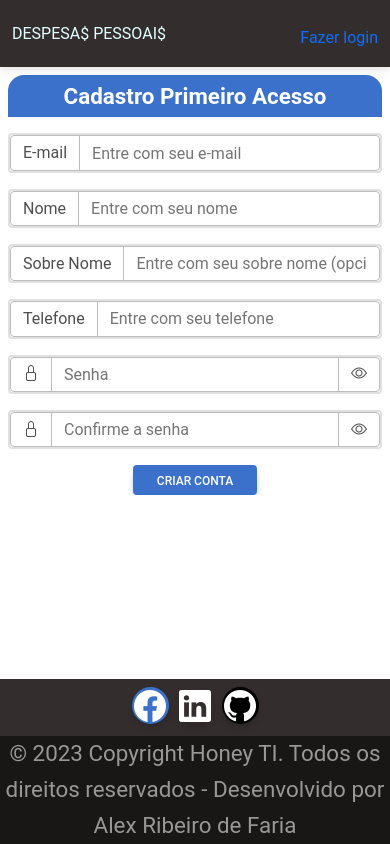
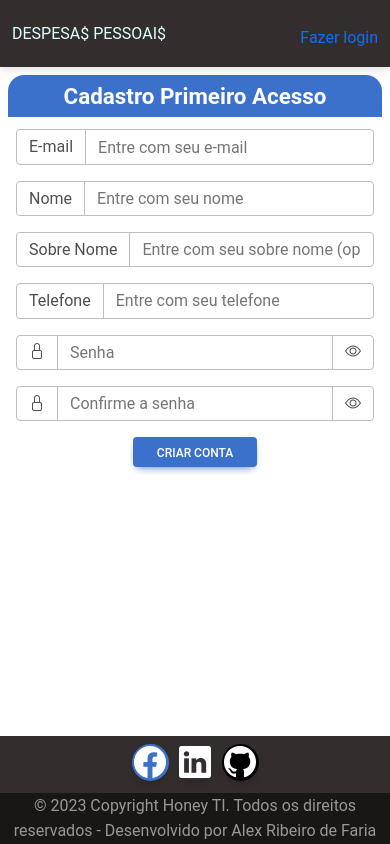
Before and after one commit to alexfariakof/angular-frontend-despesas, an Angular app: page /createAccount in a window 390 px wide. Built offline with nearby package versions, Linux system fonts and the light colour scheme.

Commit message:
Implementações e Correções no layout Responsivo

```diff
--- a/src/app/pages/login/login.component.html
+++ b/src/app/pages/login/login.component.html
@@ -8,7 +8,7 @@
         </div>
         <div class="d-flex justify-content-end">
           <ul class="navbar-nav ms-auto mt-2 ">
-            <li class="nav-item"><a class="nav-link fs-6 fs-sm-5 fs-md-4 fs-lg-3 textBtnHeader" href="/createAccount">Criar
+            <li class="nav-item"><a class="nav-link fs-6 fs-sm-5 fs-md-4 fs-lg-3 textBtnHeader" href="/login">Criar
                 uma conta</a></li>
             <li class="nav-item"><a class="nav-link fs-6 fs-sm-5 fs-md-4 fs-lg-3 textBtnHeader" href="/login">Fazer
                 login</a></li>
@@ -43,7 +43,7 @@
           class="error-input">
           Campo Obrigatório!
         </label>
-        <div class="input-group mt-3  d-flex flex-column align-items-center justify-content-center  ">
+        <div class="input-group mt-3  d-flex flex-column align-items-center justify-content-center">
           <button type="submit" class="btn btn-primary w-100" [ngClass]="{'disabled' : !loginForm.valid}"
             [disabled]="!loginForm.valid">Entrar</button>
         </div>
--- a/src/app/pages/primeiro-acesso/primeiro-acesso.component.html
+++ b/src/app/pages/primeiro-acesso/primeiro-acesso.component.html
@@ -1,5 +1,5 @@
-<div class="d-flex flex-column ">
-  <div class="bg-info w-100 h-15">
+<div class="d-flex flex-column h-100 ">
+  <div class="flex-grow-0 bg-info w-100 h-15">
     <nav id="navBrand" class="bg-dark navbar navbar-dark navbar-expand-sm  navbar-expand-md">
       <div class="container-fluid">
         <div class="d-flex justify-content-start">
@@ -15,43 +15,44 @@
       </div>
     </nav>
   </div>
-  <div class="d-flex flex-column m-2 m-r-0  border-end-0 border-start-0  border-primary  rounded-4 h-50">
+  <div class="h-100 flex-fill flex-grow-1 flex-fill m-2  border-end-0 border-start-0  border-primary  rounded-4">
     <div class="bg-primary w-100 d-flex flex-column align-items-center justify-content-center  rounded-top-4">
       <h2 class="text-white m-2 fw-bolder ">Cadastro Primeiro Acesso</h2>
     </div>
-    <form class="p-4 " (submit)="onSaveClick()" [formGroup]="createAccountFrom" class="overflow-y-auto  max-height-scroll">
-      <div class="input-group mt-3 border border-2 border-black rounded-2 ">
+    <div class="form-content p-2 overflow-y-auto  max-height-scroll">
+      <form (submit)="onSaveClick()" [formGroup]="createAccountFrom" >
+        <div class="input-group mt-1 rounded-2">
           <span class="input-group-text" id="labelEmail" >E-mail</span>
           <input id="txtEmail" [(ngModel)]="controleAcesso.email" name="txtEmail" formControlName="txtEmail" required="" type="text" class="form-control "
-          placeholder="Entre com seu e-mail" aria-label="e-mail" aria-describedby="e-mail"
+            placeholder="Entre com seu e-mail" aria-label="labelEmail" aria-describedby="labelEmail"
             [ngClass]="{ 'error-input': createAccountFrom.get('txtEmail')?.errors?.['required'] &&  createAccountFrom.get('txtEmail')?.touched }"
             />
         </div>
-      <div class="input-group mt-3 border border-2 border-black rounded-2 ">
+        <div class="input-group mt-3 rounded-2">
           <span class="input-group-text" id="labelNome" >Nome</span>
           <input id="txtNome" [(ngModel)]="controleAcesso.nome" name="txtNome" formControlName="txtNome" required="" type="text" class="form-control"
-          placeholder="Entre com seu nome" aria-label="Nome" aria-describedby="Nome"
-          [ngClass]="{ 'error-input': createAccountFrom.get('txtNome')?.errors?.['required'] &&  createAccountFrom.get('txtNome')?.touched }" />
+            placeholder="Entre com seu nome" aria-label="nome" aria-describedby="labelNome"
+          />
         </div>
-      <div class="input-group mt-3 border border-2 border-black rounded-2 ">
+        <div class="input-group mt-3 rounded-2" >
           <span class="input-group-text" id="labelSobreNome" >Sobre Nome</span>
           <input id="txtSobreNome" [(ngModel)]="controleAcesso.sobreNome" name="txtSobreNome" formControlName="txtSobreNome" required="" type="text" class="form-control"
-          placeholder="Entre com seu sobre nome (opcional)" aria-label="Sobre Nome" aria-describedby="Sobre Nome" />
+            placeholder="Entre com seu sobre nome (opcional)" aria-label="labelSobreNome" aria-describedby="labelSobreNome" />
         </div>
-      <div class="input-group mt-3 border border-2 border-black rounded-2 ">
+        <div class="input-group mt-3 rounded-2 ">
           <span class="input-group-text" id="labelTelefone" >Telefone</span>
           <input id="txtTelefone" [(ngModel)]="controleAcesso.telefone" name="txtTelefone" formControlName="txtTelefone" required="" type="text" class="form-control"
             placeholder="Entre com seu telefone" aria-label="Telefone" aria-describedby="Telefone"
             [ngClass]="{ 'error-input': createAccountFrom.get('txtTelefone')?.errors?.['required'] &&  createAccountFrom.get('txtTelefone')?.touched }" />
         </div>
-      <div class="input-group mt-3 border border-2 border-black rounded-2 " id="senha">
+        <div class="input-group mt-3  rounded-2 " id="senha">
           <span class="input-group-text"><i class="bi bi-lock"></i></span>
           <input id="txtSenha" [(ngModel)]="controleAcesso.senha" name="txtSenha" formControlName="txtSenha" required="" type="password"
                   [type]="showSenha ? 'text' : 'password'" class="form-control" placeholder="Senha" aria-label="Senha" aria-describedby="Senha"
                   [ngClass]="{ 'error-input': createAccountFrom.get('txtSenha')?.errors?.['required'] &&  createAccountFrom.get('txtSenha')?.touched }" />
           <span class="input-group-text" (click)="onToogleSenha()" ><i [ngClass]="eyeIconClass" ></i></span>
         </div>
-      <div class="input-group mt-3 border border-2 border-black rounded-2 " id="confirmaSenha">
+        <div class="input-group mt-3 rounded-2 " id="confirmaSenha">
           <span class="input-group-text"><i class="bi bi-lock"></i></span>
           <input id="txtConfirmaSenha" [(ngModel)]="controleAcesso.confirmaSenha" name="txtConfirmaSenha" formControlName="txtConfirmaSenha" required="" type="password"
                   [type]="showConfirmaSenha ? 'text' : 'password'" class="form-control" placeholder="Confirme a senha" aria-label="Confirme a senha" aria-describedby="Confirme a senha"
@@ -64,9 +65,11 @@
       </form>
     </div>
   </div>
-<footer class="bg-dark text-center text-white footer navbar-fixed-bottom h-15">
+
+  <div class="h-10 ">
+    <footer class="bg-dark text-center text-white footer navbar-fixed-bottom" sty>
       <div class="container p-1 pb-0">
-    <section class="mb-2 footer-elements">
+        <section class="mb-2">
           <!-- Facebook -->
           <a class="btn text-white btn-floating m-1 bg-primary" target="_blank" rel="noopener"
             href="https://www.facebook.com/alex.ribeiro.noeh/" role="button">
@@ -84,7 +87,9 @@
           </a>
         </section>
       </div>
-  <div class="text-center bg-black opacity-50 copyright">
+      <div class="text-center fs-sm-4 fs-md-4 fs-lg-3 bg-black opacity-50">
         © 2023 Copyright Honey TI. Todos os direitos reservados - Desenvolvido por Alex Ribeiro de Faria
       </div>
   </footer>
+</div>
+</div>
--- a/src/app/pages/primeiro-acesso/primeiro-acesso.component.scss
+++ b/src/app/pages/primeiro-acesso/primeiro-acesso.component.scss
@@ -1,13 +1,3 @@
-.full-height {
-  height: 60%;
-}
-
-.footer {
-  position: absolute;
-  bottom: 0;
-  width: 100%;
-}
-
 .tituloHeader {
   color: lightcyan;
 }
@@ -31,31 +21,31 @@
 
 
 .max-height-scroll {
+  max-height: auto;
   overflow-y: auto;
 }
 
-form {
+.form-content {
   scrollbar-width: thin;
   scrollbar-color: gray ;
   border: 0;
 }
 
 /* Works on Chrome, Edge, and Safari */
-form::-webkit-scrollbar {
+.form-content::-webkit-scrollbar {
   width: 0.2rem;
 }
 
-form::-webkit-scrollbar-track {
+.form-content::-webkit-scrollbar-track {
   background-color: transparent ;
   border: 0;
 }
 
-form::-webkit-scrollbar-thumb {
+.form-content::-webkit-scrollbar-thumb {
   background-color: transparent ;
   border-radius: 0.4rem;
   border: 0.1rem solid gray;
 }
-
 
 .footer-elements {
   display: flex;
@@ -66,24 +56,23 @@ form::-webkit-scrollbar-thumb {
 
 
 
-@media ((min-width:240px) and (max-width: 767px)) { // xs
+@media screen and (max-width: 600px) {
   .social-media a,
   .social-media i {
-    font-size: 2vw;
+    font-size: 4px;
   }
   h2 {
-    font-size: 0.8rem;
+    font-size: 1rem;
     font-weight: bolder;
-    margin: 0.2rem;
     color: white;
   }
   .copyright {
-    font-size: 0.8rem;
+    font-size: 0.1rem;
   }
 }
 
 
-@media ((min-width:768px) and (max-width: 992px)) { // sm
+@media screen and (max-width: 992px) {
   .social-media a,
   .social-media i {
     font-size: 1rem;
@@ -100,13 +89,13 @@ form::-webkit-scrollbar-thumb {
 
 }
 
-
+@media screen and (min-width: 993px) {
   .social-media a, .social-media i {
     font-size: 2rem;
   }
 
   h2 {
-  font-size: 1.4rem;
+    font-size: 2rem;
     font-weight: bolder;
     margin: 0;
     color: white;
@@ -115,9 +104,10 @@ h2 {
   .copyright {
     font-size: 1.4rem;
   }
+}
 
 footer {
   .opacity-50 {
-    opacity: 0.5; // Ajusta a opacidade do texto de direitos autorais
+    opacity: 0.5;
   }
 }
```
Lines whose indentation alone changed are shown as unchanged.
